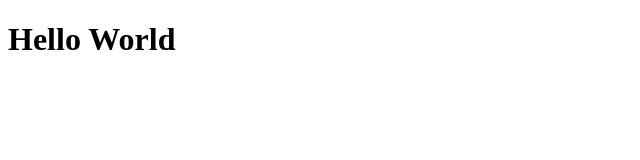
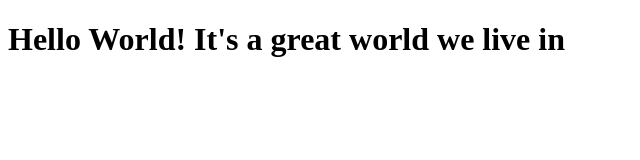
Before and after one commit to Sathish9888/Sathish-test, a plain HTML site: page site/index.html in a window 1280 px wide. Shown: the whole page, without its empty margins (0-640 px from the left). Drawn offline with Linux system fonts and the light colour scheme.

Commit message:
Small changes to index.html

```diff
--- a/site/index.html
+++ b/site/index.html
@@ -6,6 +6,6 @@
 	<title>Hello World</title>
 </head>
 <body>
-<h1> Hello World </h1>
+<h1> Hello World! It's a great world we live in </h1>
 </body>
 </html>
```
